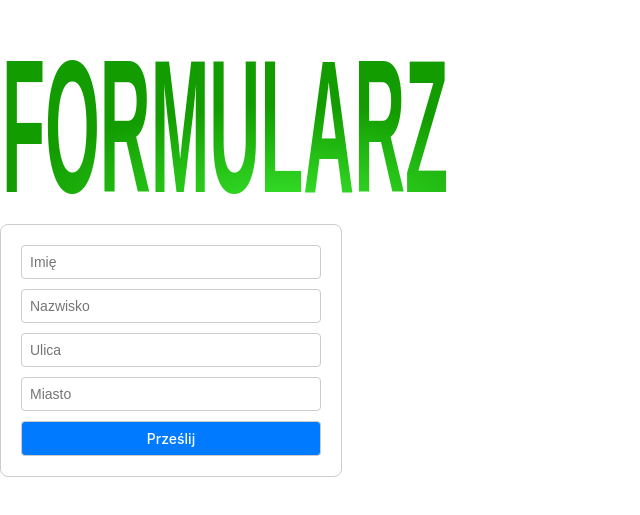
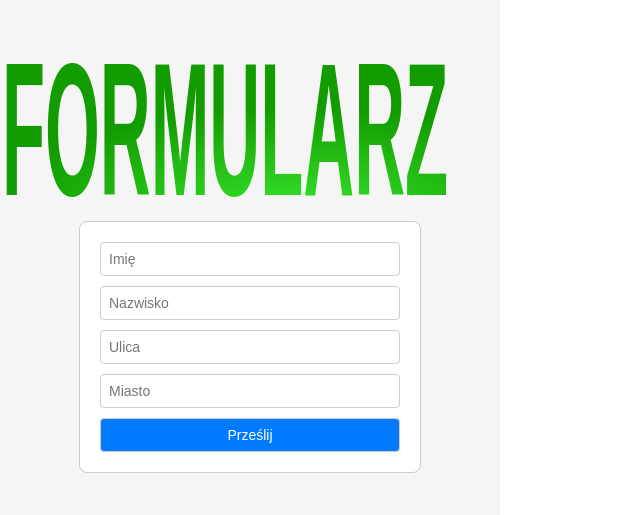
Before and after one commit to SzymeQ-pl/formularz, a React (Vite) app: page / in a window 1280 px wide. Shown: the part 123-638 px from the top of the page, without its empty margins (0-640 px from the left). Built offline with nearby package versions, Linux system fonts and the light colour scheme.

Commit message:
Update App.tsx

```diff
--- a/src/App.tsx
+++ b/src/App.tsx
@@ -19,8 +19,7 @@ export default function App() {
   };
 
   return (
-    <div className="page-wrapper">
-      <div className="container">
+    <div className="App">
       <img src="/baner.svg" alt="Baner" className="banner" />
       <form onSubmit={handleSubmit} className="form">
         <input name="imie" placeholder="Imię" />
@@ -53,6 +52,5 @@ export default function App() {
         </table>
       )}
     </div>
-    </div>
   );
 }
```
Lines whose indentation alone changed are shown as unchanged.
